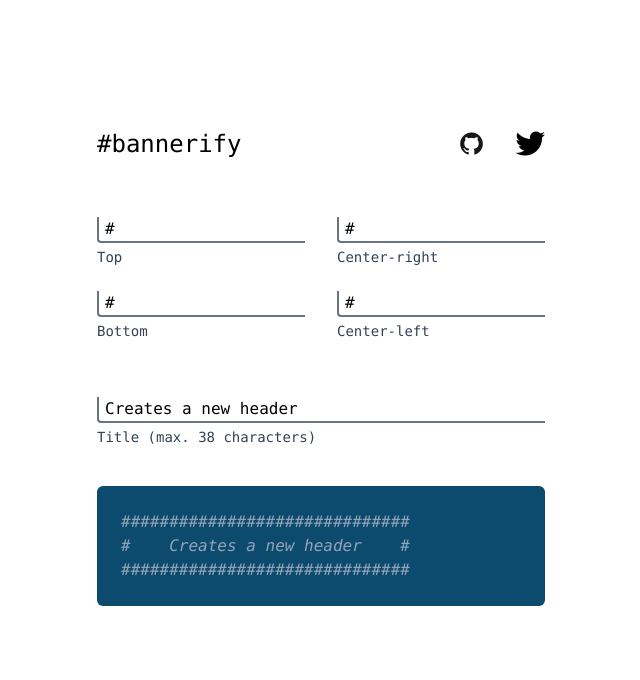
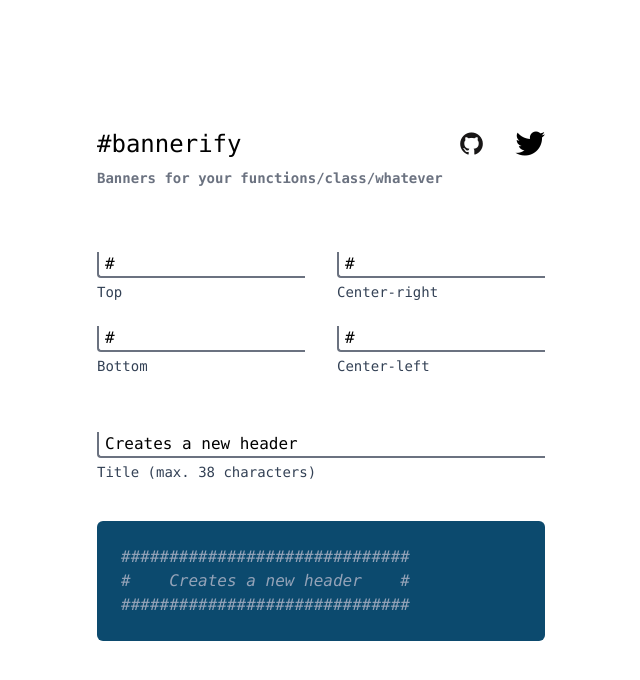
Before and after one commit to beecorrea/bannerify, a Vue app: page / in a window 1280 px wide. Shown: the top 680 px of the page, without its empty margins (319-959 px from the left). Built offline with nearby package versions, Linux system fonts and the light colour scheme.

Commit message:
feat: site description

```diff
--- a/src/components/molecules/Nav/Navbar.vue
+++ b/src/components/molecules/Nav/Navbar.vue
@@ -1,6 +1,11 @@
 <template>
-  <section class="min-w-fit max-w-lg flex flex-row justify-between">
-    <h1 class="inline-block text-2xl justify-self-start">#bannerify</h1>
+  <section class="max-w-lg flex flex-row justify-between">
+    <article>
+      <h1 class="text-2xl">#bannerify</h1>
+      <p class="text-sm font-semibold py-2 text-gray-500 break-words">
+        Banners for your functions/class/whatever
+      </p>
+    </article>
     <article class="space-x-8">
       <ExternalLink :href="github" icon="devicon-github-original colored" size="text-2xl" />
       <ExternalLink :href="twitter" icon="devicon-twitter-original" size="text-2xl" />
```
